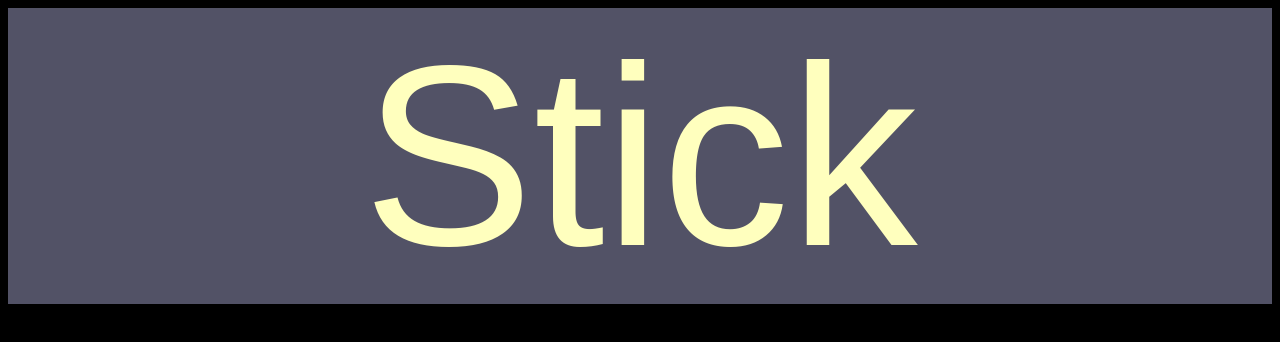
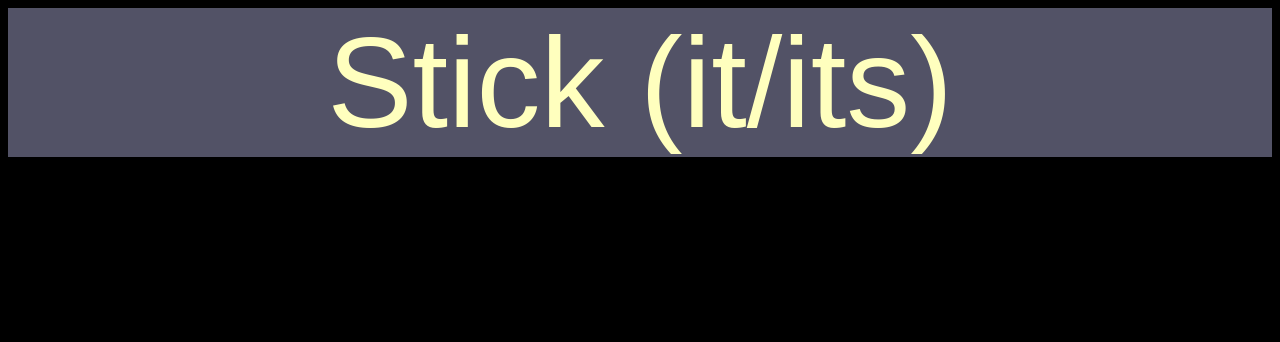
Before and after one commit to MollyFnly/nameselector, a plain HTML site: page index.html in a window 1280 px wide. Drawn offline with nearby package versions, Linux system fonts and the light colour scheme.

Commit message:
Added pronouns

```diff
--- a/myscripts.js
+++ b/myscripts.js
@@ -1,4 +1,6 @@
 let names = ["Gwen", "Vi", "Saint", "The", "Lavender", "Tost", "Legion", "Aofie", "Anura", "Stick"];
+let pronouns = ["she/her", "they/them", "it/its"]
+
 
 function buttonAction() {
     let button = document.getElementById("button");
@@ -8,7 +10,10 @@ function buttonAction() {
     if(new_name == old_name) {
         new_name = names[(index + 1 ) % names.length]
     }
-    button.innerText = new_name;
+
+    let pronoun = pronouns[Math.floor(Math.random() * pronouns.length)];
+
+    button.innerText = new_name +" ("+pronoun +")";
 }
 document.getElementById("button").addEventListener("click", buttonAction);
 
--- a/style.css
+++ b/style.css
@@ -2,7 +2,7 @@
     color: rgb(255, 255, 190);
     width: 100%;
     height: 30%;
-    font-size: 20vw;
+    font-size: 10vw;
     box-sizing: border-box;
     background: rgb(82, 82, 102);
     border: none;
```
